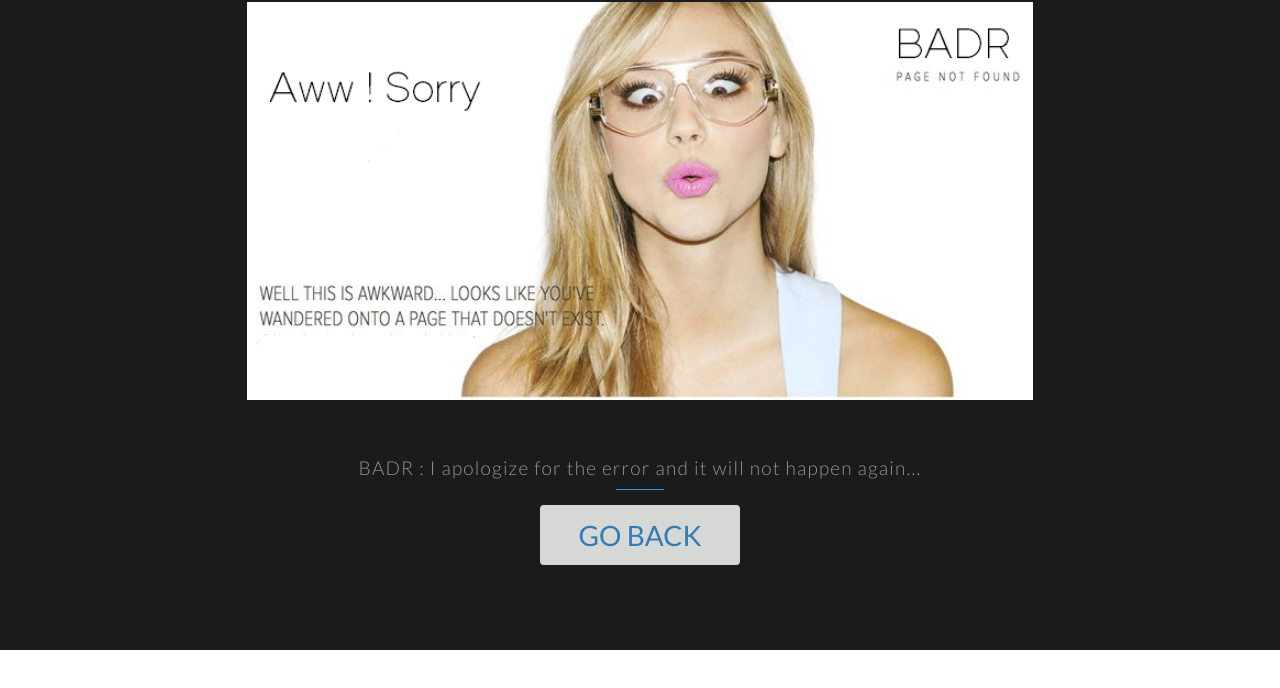
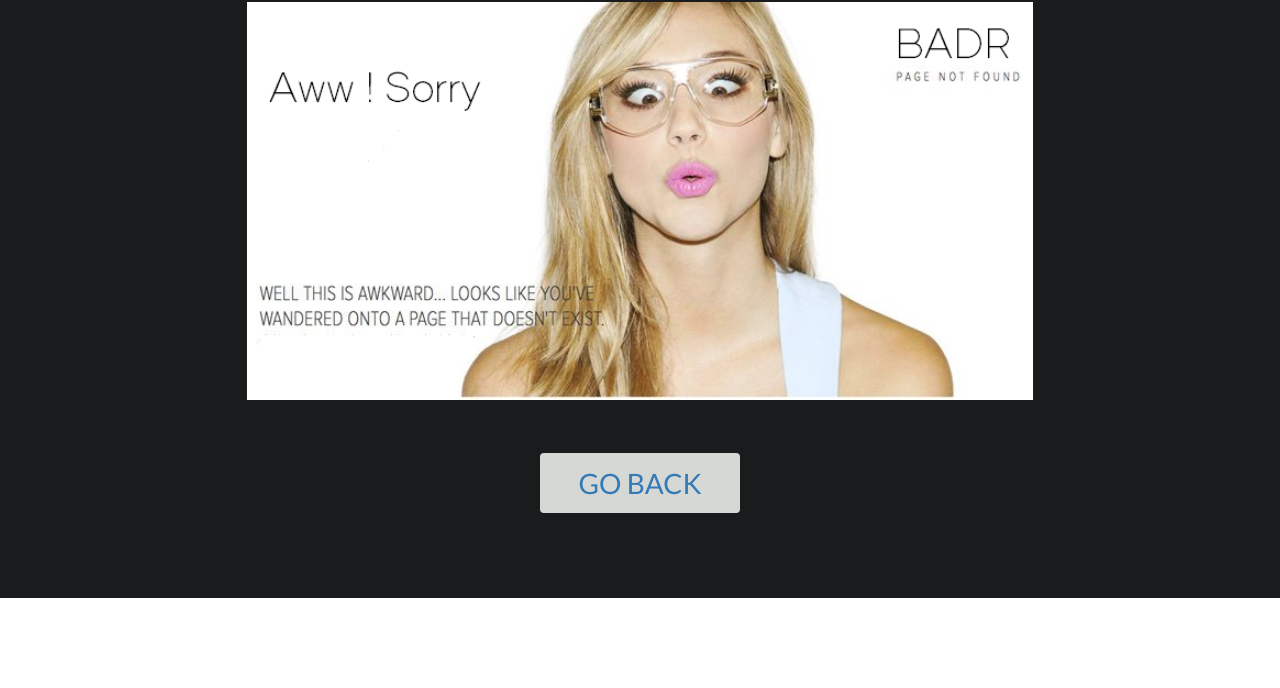
Before and after one commit to badrkacimi/badrkacimi.github.io, a plain HTML site: page 404.html in a window 1280 px wide. Shown: the part 48-736 px from the top of the page. Drawn offline with nearby package versions, Linux system fonts and the light colour scheme.

Commit message:
Update 404.html

```diff
--- a/404.html
+++ b/404.html
@@ -30,7 +30,6 @@
                 </div>
 				<section class="container contact">
 				 <div class="row">
-				<h4>BADR : I apologize for the error and it will not happen again...</h4>
 				      <button class="button" style="vertical-align:middle"><span><a  href="https://badrkac.github.io">Go back</a></span></button>
 
                      </div>
```
